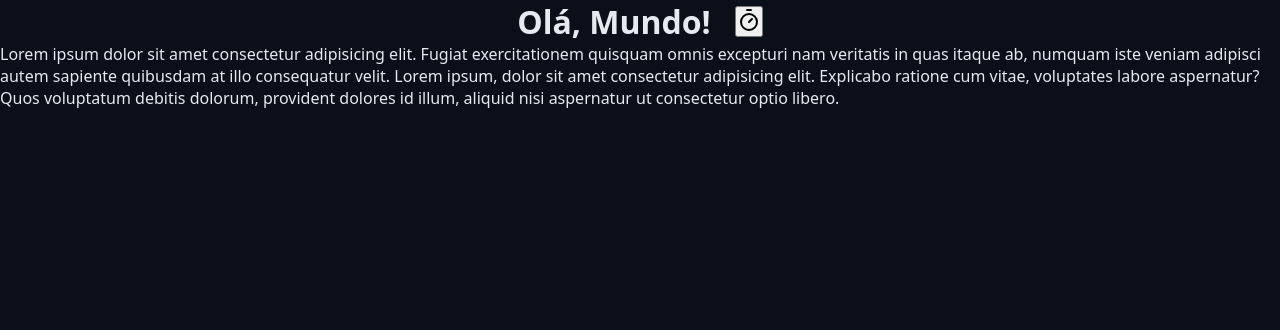
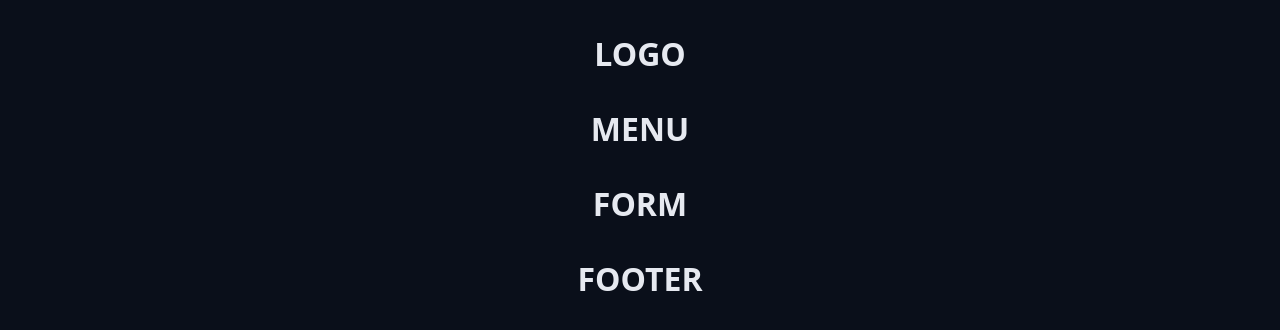
Before and after one commit to isampaio92/chronos-pomodoro, a React (Vite) app: page / in a window 1280 px wide. Shown: the top 330 px of the page. Built offline with nearby package versions, Linux system fonts and the light colour scheme.

Commit message:
organização dos componentes

```diff
--- a/src/App.tsx
+++ b/src/App.tsx
@@ -1,27 +1,25 @@
 import './styles/theme.css';
 import './styles/global.css';
 
+
 import { Heading } from './components/Heading';
-import { TimerIcon } from 'lucide-react';
+import { Container } from './components/Container';
 
 export function App() {
   return (
     <>
-      <Heading>
-        Olá, Mundo!{' '}
-        <button>
-          <TimerIcon />
-        </button>
-      </Heading>
-      <p>
-        Lorem ipsum dolor sit amet consectetur adipisicing elit. Fugiat
-        exercitationem quisquam omnis excepturi nam veritatis in quas itaque ab,
-        numquam iste veniam adipisci autem sapiente quibusdam at illo
-        consequatur velit. Lorem ipsum, dolor sit amet consectetur adipisicing
-        elit. Explicabo ratione cum vitae, voluptates labore aspernatur? Quos
-        voluptatum debitis dolorum, provident dolores id illum, aliquid nisi
-        aspernatur ut consectetur optio libero.
-      </p>
+      <Container>
+        <Heading>LOGO</Heading>
+      </Container>
+      <Container>
+        <Heading>MENU</Heading>
+      </Container>
+      <Container>
+        <Heading>FORM</Heading>
+      </Container>
+      <Container>
+        <Heading>FOOTER</Heading>
+      </Container>
     </>
   );
 }
--- /dev/null
+++ b/src/components/Container/index.tsx
@@ -0,0 +1,13 @@
+import styles from './styles.module.css';
+
+type ContainerProps = {
+  children: React.ReactNode;
+};
+
+export function Container({ children }: ContainerProps) {
+    return <div className={styles.container}>
+        <div className={styles.content}>
+            { children }
+        </div>
+    </div>
+}
--- /dev/null
+++ b/src/components/Container/styles.module.css
@@ -0,0 +1,8 @@
+.container {
+  max-width: 98rem;
+  margin: 0 auto;
+}
+
+.content {
+  margin: 3.2rem;
+}
--- a/src/components/Heading.tsx
+++ b/src/components/Heading/index.tsx
@@ -1,4 +1,4 @@
-import styles from './Heading.module.css';
+import styles from './styles.module.css';
 
 type HeadingProps = {
   children: React.ReactNode;
```
Also changed, not shown: src/components/Heading/styles.module.css (renamed from src/components/Heading.module.css).
